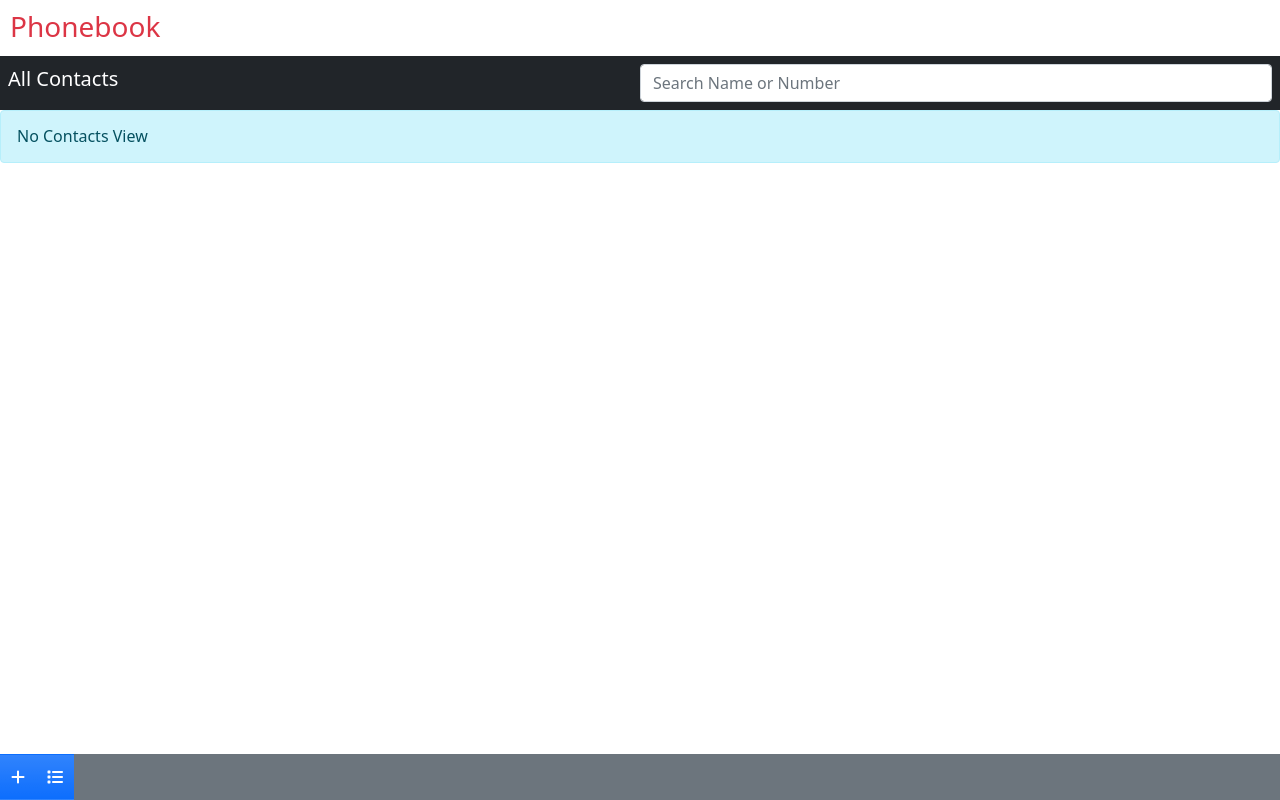
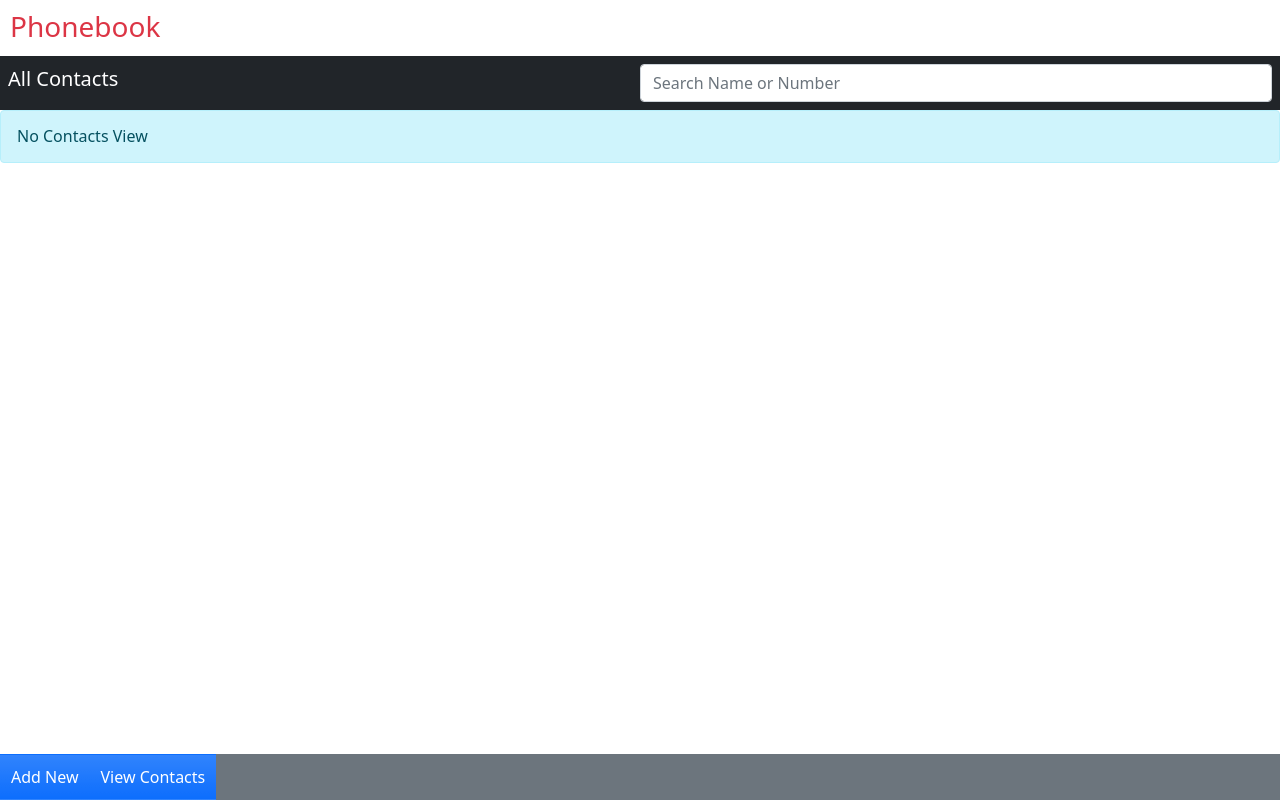
Before and after one commit to Stanley-Metray/new-phonebook, a React (Create React App) app: page / in a window 1280 px wide. Built offline with nearby package versions, Linux system fonts and the light colour scheme.

Commit message:
URL issue resolved

```diff
--- a/src/components/BottomMenu.jsx
+++ b/src/components/BottomMenu.jsx
@@ -7,8 +7,8 @@ const BottomMenu = () => {
     return <>
 
         <ul className="menu bottom-menu bg-secondary d-flex">
-            <li><Link title="Create Contact" className="bg-primary bg-gradient text-white" to="/create-contact"><i className="fas fa-plus"></i></Link></li>
-            <li><Link title="View Contacts" className="bg-primary bg-gradient text-white" to="/view-contacts"><i className="fas fa-list"></i></Link></li>
+            <li><Link title="Create Contact" className="bg-primary bg-gradient text-white" to="/create-contact">Add New</Link></li>
+            <li><Link title="View Contacts" className="bg-primary bg-gradient text-white" to="/view-contacts">View Contacts</Link></li>
         </ul>
         <Routes>
             <Route exact path="/" element={<ViewAllContacts />}>View Contacts</Route>
```
